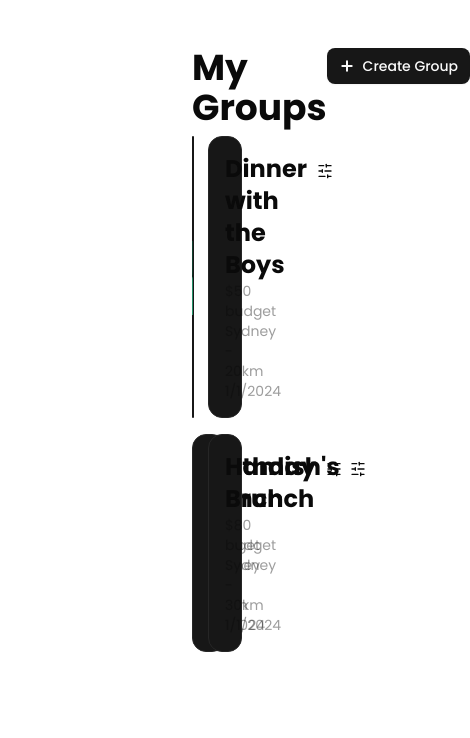
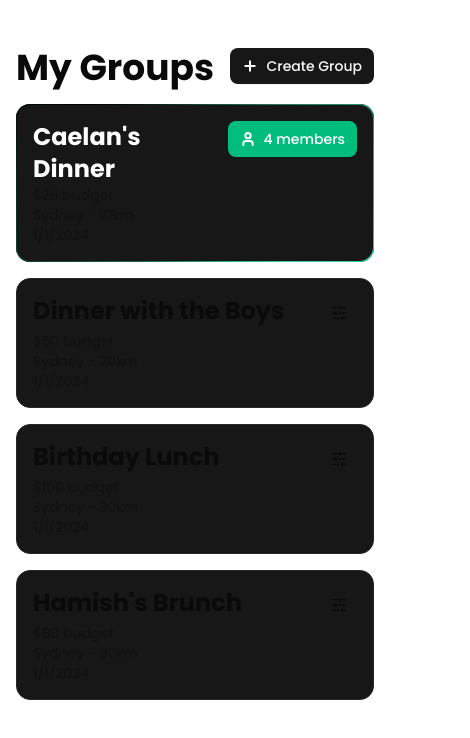
Before and after one commit to kevinnhou/next-hackathon, a Next.js app: page /groups in a window 390 px wide. Shown: the top 738 px of the page, 470 px wide, since content can reach past the window. Built offline with nearby package versions, Linux system fonts and the light colour scheme.

Commit message:
fix:mobile compatibility

```diff
--- a/src/app/groups/page.tsx
+++ b/src/app/groups/page.tsx
@@ -7,7 +7,7 @@ import { Plus } from "lucide-react";
 export default function Groups() {
   return (
     <>
-      <div className="mx-48 my-12">
+      <div className="mx-4 my-12 lg:mx-48">
         <div className="flex flex-row justify-between">
           <h1 className="text-4xl font-bold">My Groups</h1>
           <Button asChild>
@@ -17,7 +17,7 @@ export default function Groups() {
             </Link>
           </Button>
         </div>
-        <div className="my-2 grid grid-cols-2 gap-4">
+        <div className="my-4 grid grid-cols-1 gap-4 lg:my-2 lg:grid-cols-2">
           {groups.map((group) => (
             <GroupCard
               key={group.id}
--- a/src/components/groups/card.tsx
+++ b/src/components/groups/card.tsx
@@ -28,7 +28,7 @@ export function GroupCard({
 }: GroupCardProps) {
   if (active) {
     return (
-      <div className="relative inline-flex h-full flex-col overflow-hidden rounded-xl bg-neutral-900 p-[1px] focus:ring-2 focus:ring-slate-400 focus:ring-offset-2 focus:ring-offset-slate-50 focus:outline-none">
+      <div className="relative inline-flex h-full grow flex-col overflow-hidden rounded-xl bg-neutral-900 p-[1px] focus:ring-2 focus:ring-slate-400 focus:ring-offset-2 focus:ring-offset-slate-50 focus:outline-none">
         <span className="absolute inset-[-1000%] animate-[spin_5s_linear_infinite] bg-[conic-gradient(from_90deg_at_50%_50%,#34D399_0%,#000000_50%,#34D399_100%)]" />
         <span className="flex h-full w-full flex-col rounded-xl bg-neutral-900 p-4 text-white backdrop-blur-3xl">
           <div className="flex flex-row justify-between">
@@ -59,8 +59,10 @@ export function GroupCard({
       <div className="flex flex-col rounded-xl border border-neutral-800 bg-neutral-900 p-4">
         <div className="flex flex-row justify-between">
           <h2 className="text-2xl font-bold">{name}</h2>
-          <Button variant="ghost" size="icon">
-            <SlidersHorizontal strokeWidth={2} />
+          <Button asChild variant="ghost" size="icon">
+            <Link href="/config">
+              <SlidersHorizontal strokeWidth={2} />
+            </Link>
           </Button>
         </div>
         {/*<p className="text-sm text-foreground/40">{users} members</p>*/}
```
